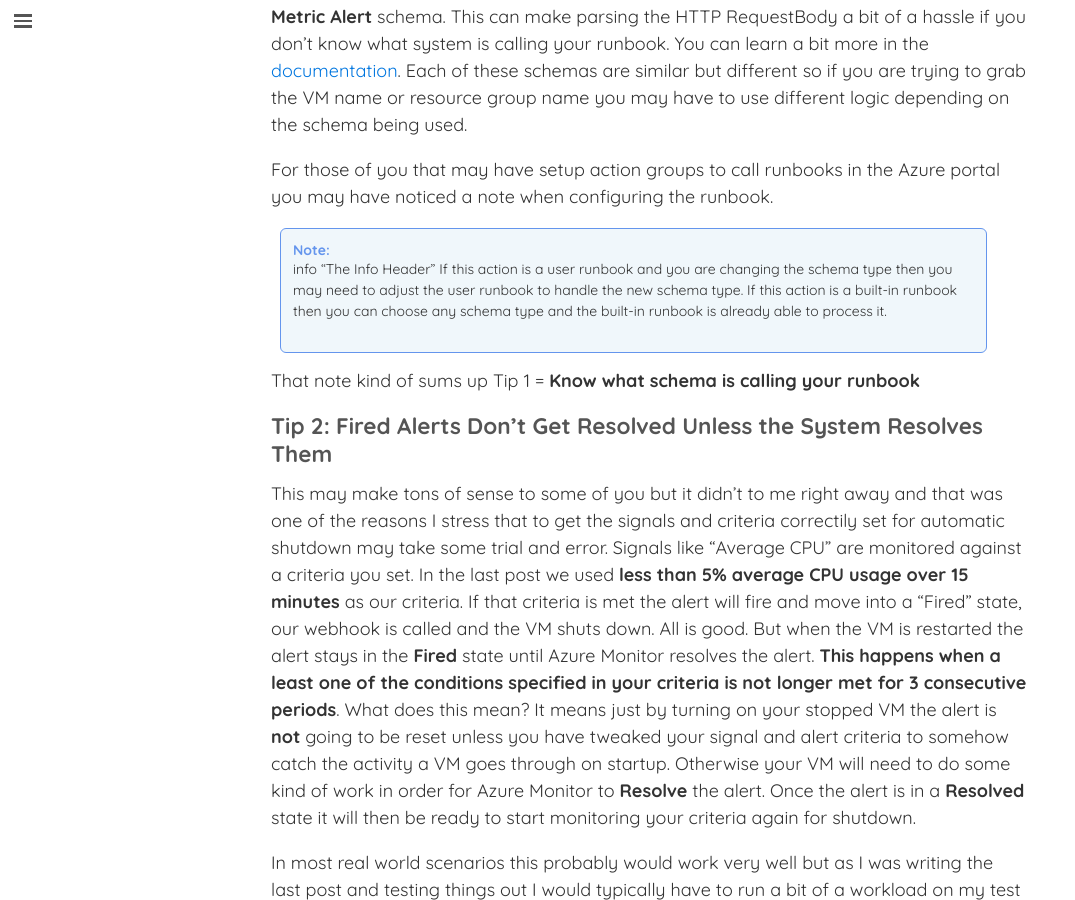
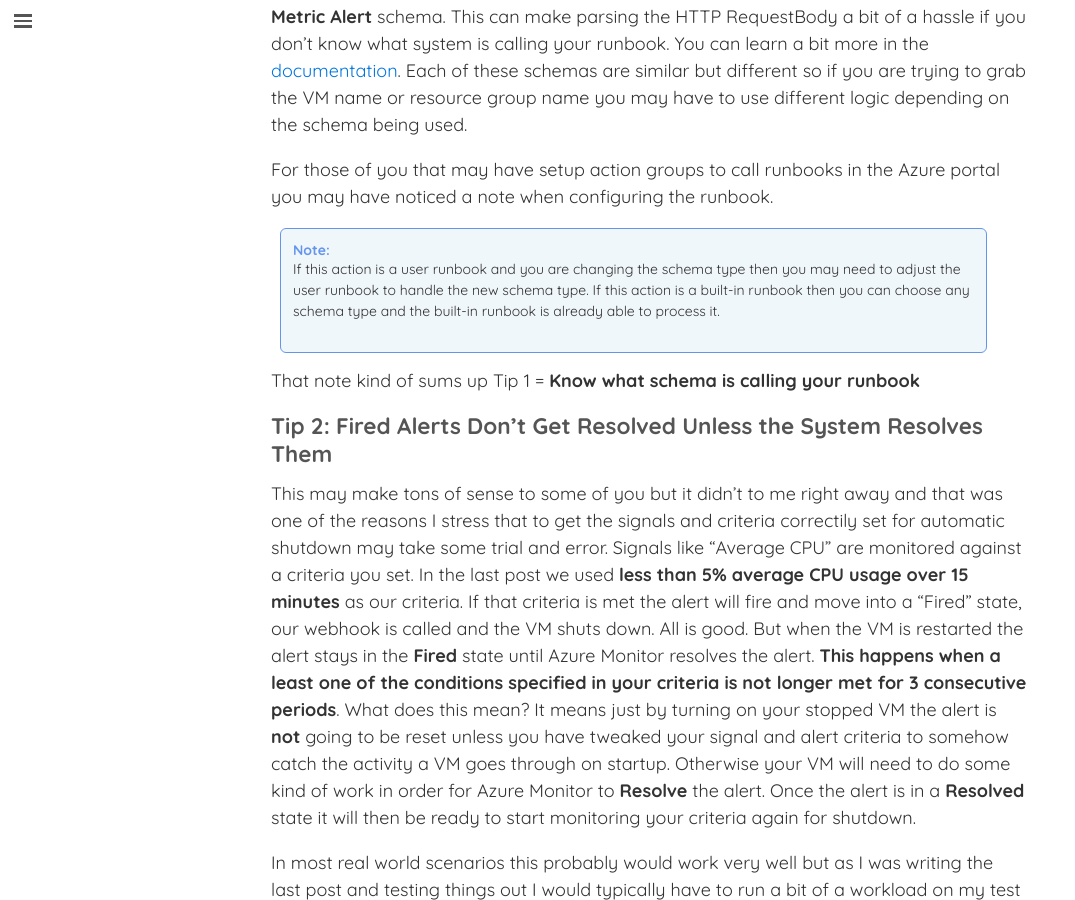
Before and after one commit to brentmcconnell/brentmcconnell.github.io, a Jekyll site: the page built from _posts/2021-05-06-webhooks-extra.md, in a window 1280 px wide and 900 px high, scrolled down 651 px. Shown: the whole window, without its empty margins (0-1075 px from the left). Built offline with Jekyll 4.4.1, drawn with Linux system fonts in a browser that asks for light colours; nearby versions of some CDN libraries; comment, search, counter and statistics services are not loaded.

```diff
--- a/_posts/2021-05-06-webhooks-extra.md
+++ b/_posts/2021-05-06-webhooks-extra.md
@@ -36,7 +36,6 @@
 For those of you that may have setup action groups to call runbooks in the
 Azure portal you may have noticed a note when configuring the runbook.
 
-> info "The Info Header"
 > If this action is a user runbook and you are changing the schema type then you
 > may need to adjust the user runbook to handle the new schema type.  If this
 > action is a built-in runbook then you can choose any schema type and the
```
